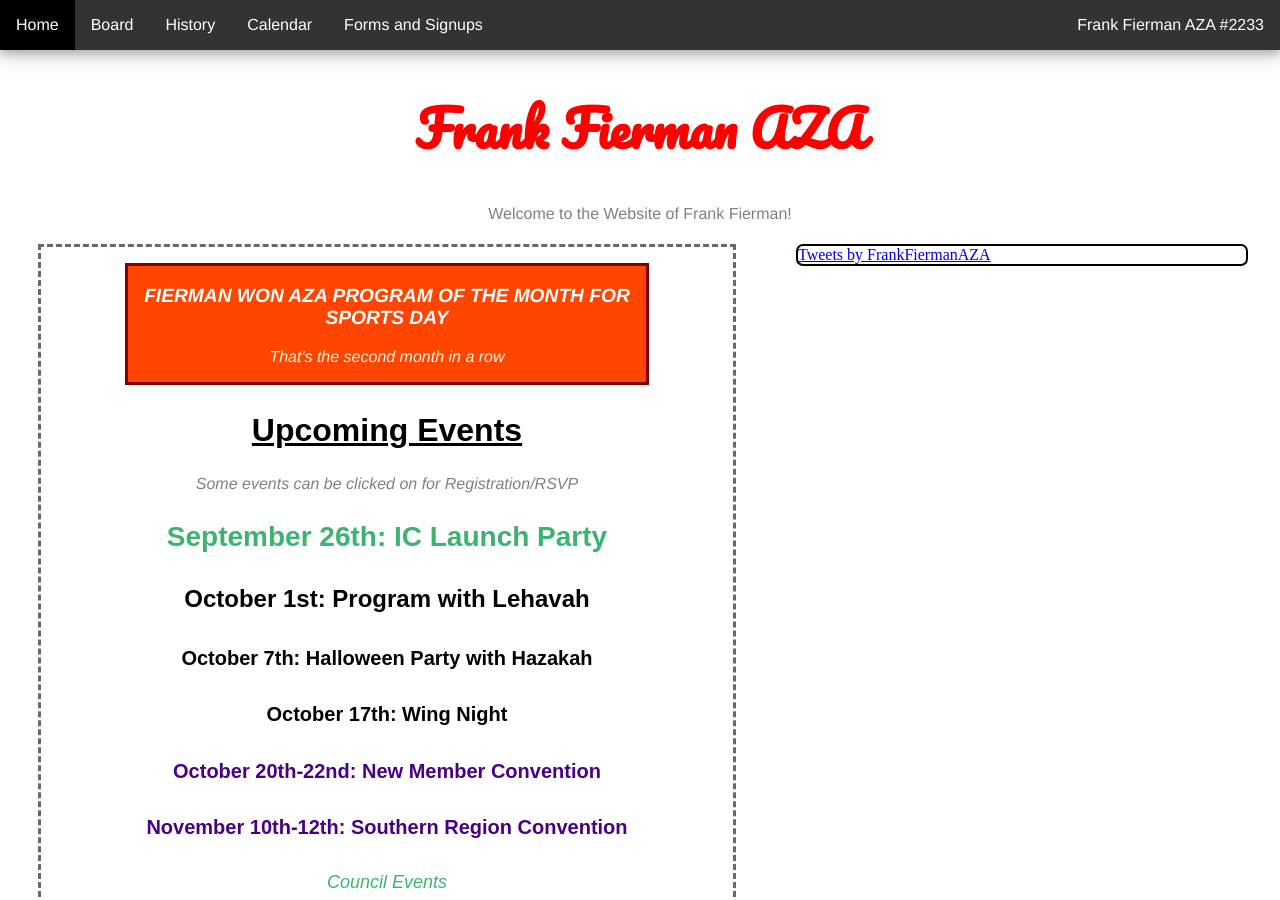
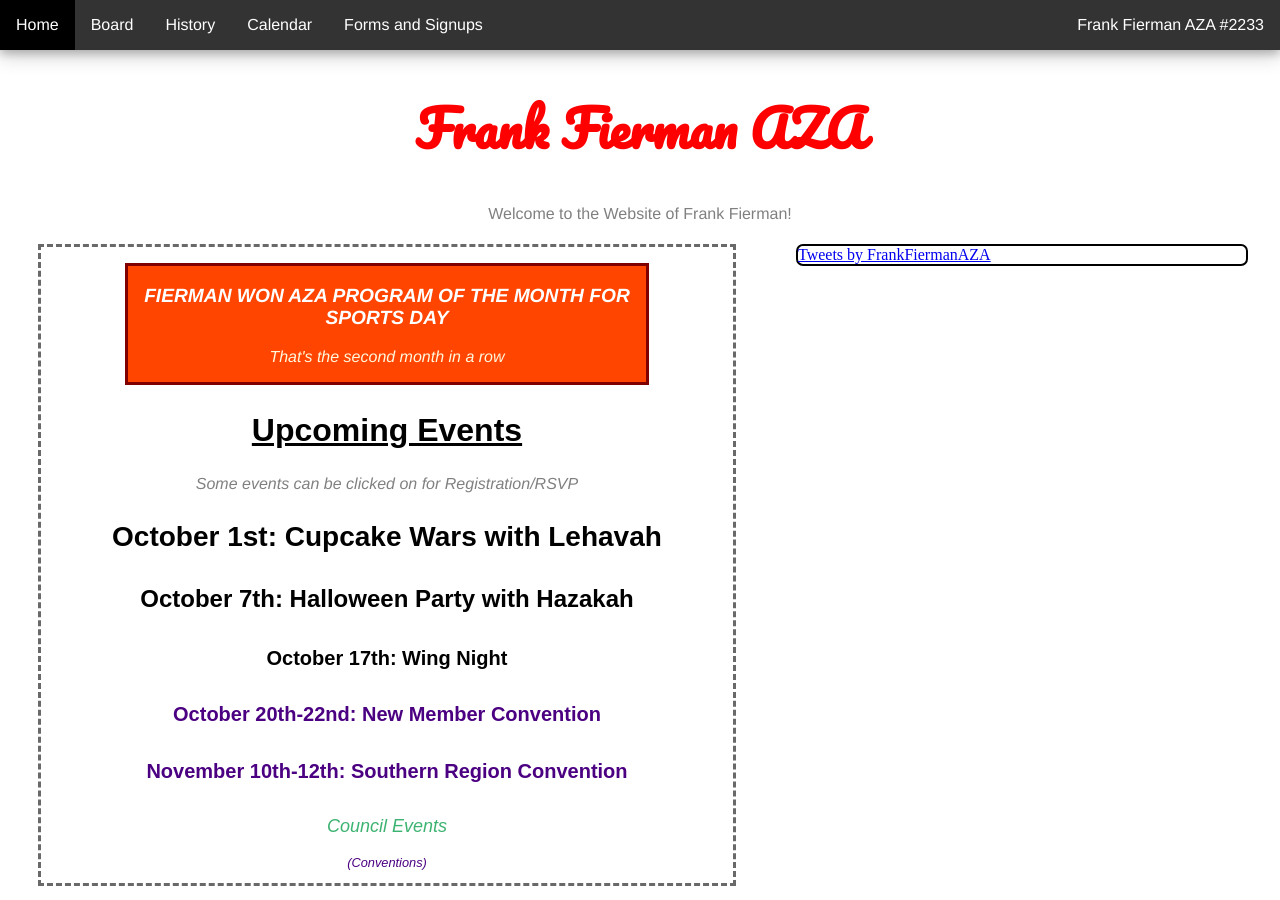
Before and after one commit to fiermanmazkir/fiermanmazkir.github.io, a Jekyll site: the page built from index.md, in a window 1280 px wide and 900 px high. Built offline with Jekyll 4.4.1, drawn with Linux system fonts in a browser that asks for light colours; comment, search, counter and statistics services are not loaded.

Commit message:
Update upcoming events
Cupcake wars updated, IC launch removed

```diff
--- a/index.md
+++ b/index.md
@@ -121,10 +121,8 @@ Welcome to the Website of Frank Fierman!
 <!--div style="background-color: CornflowerBlue; width: 75%; margin: auto; border-color: Navy; border-style: solid; border-width: medium;"></div>-->
 
 
-<h3><a class="council event-link" href="http://www.atlantajcc.org/pldb-live/international-convention-launch-party-37178/">
-September 26th: IC Launch Party</a></h3>
-<h4>October 1st: Program with Lehavah</h4>
-<h5>October 7th: Halloween Party with Hazakah</h5>
+<h3>October 1st: Cupcake Wars with Lehavah</h3>
+<h4>October 7th: Halloween Party with Hazakah</h4>
 <h5>October 17th: Wing Night</h5>
 <h5><a class="convention event-link" href="https://www.atlantajcc.org/index.php?src=forms&ref=TN-BBYO-ConventionRegistration-2017-18">
 October 20th-22nd: New Member Convention</a></h5>
```
